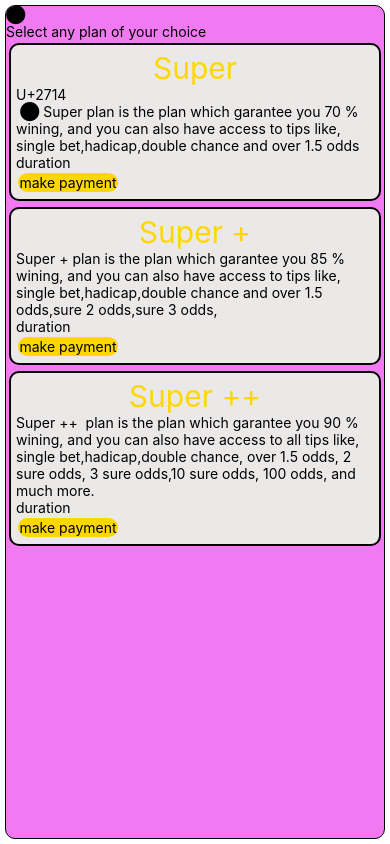
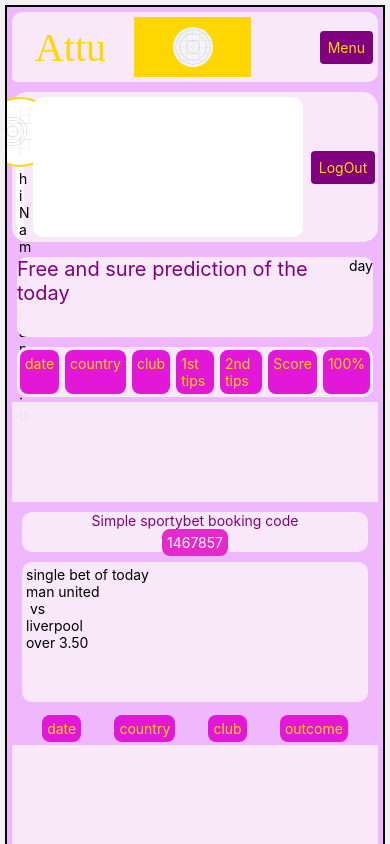
Before and after one commit to Attu100/Attu, a React Native app: screen / in a window 390 px wide. Shown: the top 844 px of the page. Built offline with nearby package versions, Linux system fonts and the light colour scheme.

Commit message:
save all the changes

```diff
--- a/App.js
+++ b/App.js
@@ -7,11 +7,15 @@ import { Profile } from './Framework/Screens/Profile';
 import { EditeProfile } from './Framework/Screens/EditeProfile';
 import { Leagues } from './Framework/Screens/Leagues';
 import { OurPlans } from './Framework/Screens/OurPlans';
+import { RefundPoliy } from './Framework/Screens/RefundPolicy';
+import { TipsStore } from './Framework/Screens/TipsSTore';
+import { NavigationContainer } from '@react-navigation/native';
+import {MyStack} from "./Framework/Navigation/StackNavigation"
 export default function App() {
   return (
-    <View style={styles.container}>
-      <OurPlans/>
-    </View>
+    <NavigationContainer style={styles.container}>
+      <MyStack/>
+    </NavigationContainer>
   );
 }
 
--- /dev/null
+++ b/Framework/Navigation/StackNavigation.js
@@ -0,0 +1,26 @@
+import { createStackNavigator } from '@react-navigation/stack';
+import { SignUpScreen } from '../Screens/SignUp';
+import { Home } from '../Screens/Home';
+import { EditeProfile } from '../Screens/EditeProfile';
+import { Profile } from '../Screens/Profile';
+import { TipsStore } from '../Screens/TipsSTore';
+import { Login } from '../Screens/Login';
+import { Leagues } from '../Screens/Leagues';
+import { RefundPoliy } from '../Screens/RefundPolicy';
+
+const Stack = createStackNavigator();
+
+export function MyStack() {
+  return (
+    <Stack.Navigator initialRouteName='Home'>
+      <Stack.Screen name="Home" component={Home} options={{headerShown:false}} />
+      <Stack.Screen name="SignUp" component={SignUpScreen} />
+      <Stack.Screen name="EditeProfile" component={EditeProfile} />
+      <Stack.Screen name="Profile" component={Profile} />
+      <Stack.Screen name="Tips store" component={TipsStore} />
+      <Stack.Screen name="Login" component={Login} />
+      <Stack.Screen name="Leagues" component={Leagues} />
+      <Stack.Screen name="Refund policy" component={RefundPoliy} />
+    </Stack.Navigator>
+  );
+}
--- a/Framework/Screens/EditeProfile.js
+++ b/Framework/Screens/EditeProfile.js
@@ -1,10 +1,21 @@
+import { useState } from "react"
 import { Image, ScrollView, StatusBar, StyleSheet, Text, TextInput, TouchableOpacity, View } from "react-native"
-export function EditeProfile (){
+export function EditeProfile ({navigation}){
+
+    const timeOut = ()=>{
+        setTimeout(()=>{
+            navigation.goBack()
+        },1000)
+        }
+        const [profileImage,setProfileImage]=useState()
+       setTimeout(()=>{
+       setProfileImage( require("../../assets/Screenshot_20230912-222618.jpg"))
+       },3000)
     return (
         <ScrollView style={styles.container}>
             <View style={{justifyContent:"center",alignItems:'center'}}>
                 <View style={styles.profileImage}>
-                    <Image defaultSource={require("../../assets/user.png")} style={{width:99,borderWidth:2,height:99,borderRadius:50}}/>
+                    <Image source={profileImage} defaultSource={require("../../assets/user.png")} style={{width:99,borderWidth:2,height:99,borderRadius:50}}/>
                     <TouchableOpacity style={styles.profileImageButton} onPress={{}}>
                         <Text style={{textAlign:"center",color:"white"}}>+</Text>
                     </TouchableOpacity>
@@ -24,7 +35,7 @@ export function EditeProfile (){
                 </View>
 
                 <View>
-                    <TouchableOpacity style={styles.editeProfileButton} onPress={{}}>
+                    <TouchableOpacity style={styles.editeProfileButton} onPress={()=>timeOut()}>
                         <Text style={{textAlign:"center"}}>submit</Text>
                     </TouchableOpacity>
                 </View>
--- a/Framework/Screens/Home.js
+++ b/Framework/Screens/Home.js
@@ -1,8 +1,4 @@
 import { FlatList, Image, ScrollView, StatusBar, StyleSheet, Text, TouchableOpacity, View } from "react-native";
-import { SignUpScreen } from "./SignUp";
-
-
-
 const Array =[{
     date:"1/08/2024",
     country:"NGR",
@@ -12,7 +8,7 @@ const Array =[{
     score:"2:1",
     sureGame:"H"
 }]
-export function Home(){
+export function Home({navigation}){
     return (
         <ScrollView style={styles.container}>
             <View style={styles.header}>
@@ -21,7 +17,7 @@ export function Home(){
                     <Image source={require("../../assets/icon.png")} style={{width:40,height:40,borderRadius:20,}}/>
                 </View>
                 <View style={styles.menuButton}>
-                    <TouchableOpacity style={{backgroundColor:"purple",padding:8,borderRadius:4}}><Text style={{color:"gold"}}>Menu</Text></TouchableOpacity>
+                    <TouchableOpacity onPress={()=>navigation.navigate("Profile")} style={{backgroundColor:"purple",padding:8,borderRadius:4}}><Text style={{color:"gold"}}>Menu</Text></TouchableOpacity>
                 </View>
             </View>
             <View style={styles.intro}>
@@ -48,7 +44,7 @@ export function Home(){
 
                 </View>
                 <View style={styles.logOutField}>
-                    <TouchableOpacity style={{backgroundColor:"purple",padding:8,borderRadius:4}}>
+                    <TouchableOpacity onPress={()=>navigation.navigate("Login")} style={{backgroundColor:"purple",padding:8,borderRadius:4}}>
                         <Text style={{color:"gold"}}>LogOut</Text>
                     </TouchableOpacity>
                 </View>
--- a/Framework/Screens/OurPlans.js
+++ b/Framework/Screens/OurPlans.js
@@ -1,43 +1,88 @@
-import { ScrollView, StatusBar, StyleSheet, Text, View } from "react-native";
+import { Modal, Pressable, ScrollView, StatusBar, StyleSheet, Text, TouchableOpacity, View } from "react-native";
 import { Button } from "../Components/Button";
-import {decode} from "html-entities";
- const mark = decode('U+2714');
+import { useState } from "react";
 
 export function OurPlans(){
+    const [modalVisibile,setModalVisible]=useState(false)
+    const closemodal = ()=>{
+        setModalVisible(!modalVisibile)
+    }
     return (
         <ScrollView style={styles. container}>
-        <Text>{'\u2B24'}</Text>
-    {console.log(decode("U+2714"))}
-            <Text>Select any plan of your choice</Text>
+            <Text style={{alignSelf:"center",color:"white",fontWeight:"bold",fontSize:20}}>Subscribe for your future wining</Text>
             <View style={styles.planCotainer}>
                 <Text style={styles.planHeader}>Super</Text>
-        <View><Text></Text></View>
-        <Text>{mark}</Text>
-        <Text> {'\u2B24'} Super plan is the plan which garantee you 70 % wining,
-             and you can also have access to tips like,
-            single bet,hadicap,double chance and over 1.5 odds</Text>
-            <Text>duration</Text>
-            {Button("make payment")}
+                <Text style={styles.planDiscription}> Super plan is the plan which give you:</Text>
+                <Text>{'\u2B24'} 70 % wining. </Text>
+                <Text>{'\u2B24'} Access to single bet.</Text>
+                <Text>{'\u2B24'} Access to handicap.</Text>
+                <Text>{'\u2B24'} Access to double chance.</Text>
+                <Text>{'\u2B24'} Access to over 1.5 odds.</Text>
+                <View style={styles.durationAmountsContainer}>
+                    <Text style={styles.duration}>Duration</Text>
+                    <Text style={styles.amounts}>$ 1</Text>
+                </View>
+                <View style={{alignSelf:"center",marginTop:20}}>
+                    <TouchableOpacity onPress={()=>setModalVisible(true)} style={{backgroundColor:"gold",padding:5,borderRadius:10}}><Text>pay now</Text></TouchableOpacity>
+                </View>
             </View>
         <View style={styles.planCotainer}>
             <Text style={styles.planHeader}>Super +</Text>
-        <View><Text></Text></View>
-        <Text>Super + plan is the plan which garantee you 85 % wining,
-             and you can also have access to tips like,
-            single bet,hadicap,double chance and over 1.5 odds,sure 2 odds,sure 3 odds,
-            </Text>
-            <Text>duration</Text>
-            {Button("make payment")}
+            <Text style={styles.planDiscription}> Super plan is the plan which give you:</Text>
+                <Text>{'\u2B24'} 85 % wining. </Text>
+                <Text>{'\u2B24'} Access to single bet.</Text>
+                <Text>{'\u2B24'} Access to handicap.</Text>
+                <Text>{'\u2B24'} Access to double chance.</Text>
+                <Text>{'\u2B24'} Access to over 1.5 odds.</Text>
+                <Text>{'\u2B24'} sure 2 odds.</Text>
+                <Text>{'\u2B24'} sure 3 odds.</Text>
+            <View style={styles.durationAmountsContainer}>
+                <Text style={styles.duration}>Duration</Text>
+                <Text style={styles.amounts}>$ 2</Text>
+            </View>
+            <View style={{alignSelf:"center",marginTop:20}}>
+                <TouchableOpacity onPress={()=>setModalVisible(true)} style={{backgroundColor:"gold",padding:5,borderRadius:10}}><Text>pay now</Text></TouchableOpacity>
+            </View>
         </View>
         <View style={styles.planCotainer}>
             <Text style={styles.planHeader}>Super ++</Text>
-        <View><Text></Text></View>
-        <Text>Super ++  plan is the plan which garantee you 90 % wining,
-             and you can also have access to all tips like,
-            single bet,hadicap,double chance, over 1.5 odds, 2 sure odds, 3 sure odds,10 sure odds, 100 odds, and much more.</Text>
-            <Text>duration</Text>
-            {Button("make payment")}
+            <Text style={styles.planDiscription}> Super plan is the plan which give you:</Text>
+            <Text>{'\u2B24'} 85 % wining. </Text>
+            <Text>{'\u2B24'} Access to single bet.</Text>
+            <Text>{'\u2B24'} Access to handicap.</Text>
+            <Text>{'\u2B24'} Access to double chance.</Text>
+            <Text>{'\u2B24'} Access to over 1.5 odds.</Text>
+            <Text>{'\u2B24'} sure 2 odds.</Text>
+            <Text>{'\u2B24'} sure 3 odds.</Text>
+            <Text>{'\u2B24'} 10 sure odds.</Text>
+            <Text>{'\u2B24'} 100 odds, and much more.</Text>
+            <View style={styles.durationAmountsContainer}>
+                <Text style={styles.duration}>Duration</Text>
+                <Text style={styles.amounts}>$ 3</Text>
             </View>
+            <View style={{alignSelf:"center",marginTop:20}}>
+                <TouchableOpacity onPress={()=>setModalVisible(true)} style={{backgroundColor:"gold",padding:5,borderRadius:10}}><Text>pay now</Text></TouchableOpacity>
+            </View>
+        </View>
+        <Modal
+            visible={modalVisibile}
+            animationType="slide"
+            transparent={true}
+            style={{flex:1,padding:5}}
+        >
+            <Pressable  style={{flex:1,}}>
+            </Pressable>
+            <View transparent={true} style={{flex:1,justifyContent:"center",flex:1}}>
+
+                <View style={{position:"relative",backgroundColor:"purple", height:"50%",flex:1,pading:5,alignItems:"center",borderRadius:20,margin:5}}>
+                    <TouchableOpacity style={{position:"absolute",top:3,right:10,width:30,height:30, justifyContent:"center",alignItems:"center"}} onPress={closemodal}><Text style={{borderRadius:20,width:30,height:30,fontSize:20,textAlign:"center",backgroundColor:"#414141",color:"white"}}>x</Text></TouchableOpacity>
+                    <Text style={{margin:5}}>payment method</Text>
+                    <Text>This payment method is fast and secure</Text>
+                    {Button("Paystack")}
+                </View>
+            </View>
+            <Pressable style={{flex:1}}></Pressable>
+        </Modal>
     </ScrollView>
 
     )
@@ -45,14 +90,14 @@ return (
 
 const styles = StyleSheet.create({
     container:{
+        flex:1,
         marginTop:StatusBar.currentHeight,
-        backgroundColor:"#f179f1",
+        backgroundColor:"#f7c9f7",
         borderWidth:1,
         borderRadius:10,
         margin:5
     },
     planCotainer:{
-        borderWidth:2,
         borderRadius:10,
         margin:3,
         padding:5,
@@ -61,6 +106,29 @@ const styles = StyleSheet.create({
     planHeader:{
         alignSelf:"center",
         fontSize:30,
-        color:"gold"
+        fontWeight:"bold",
+        color:"#ff00d4"
+    },
+    planDiscription:{
+        fontSize:20,
+        color:"#ff00d4",
+        fontStyle:"italic",
+        borderRadius:10,
+    },
+    duration:{
+        fontWeight:"500",
+        color:"#ff00d4"
+    },
+    amounts:{
+        color:"red",
+        fontStyle:"italic",
+        fontWeight:"bold",
+        textAlign:"center",
+        width:100,
+        padding:5,margin:5
+    },
+    durationAmountsContainer:{
+        width:300,
+        alignItems:"center"
     }
 })
--- a/Framework/Screens/Profile.js
+++ b/Framework/Screens/Profile.js
@@ -1,12 +1,12 @@
 import { Image, ScrollView, StatusBar, StyleSheet, Text, TextInput, TouchableOpacity, View } from "react-native"
-export function Profile (){
+export function Profile ({navigation}){
     return (
         <ScrollView style={styles.container}>
             <View style={{justifyContent:"center",alignItems:'center'}}>
                 <View style={styles.profileImage}>
                     <Image defaultSource={require("../../assets/user.png")} style={{width:99,borderWidth:2,height:99,borderRadius:50}}/>
                         <View>
-                            <TouchableOpacity style={styles.editeProfileButton}>
+                            <TouchableOpacity onPress={()=>navigation.navigate("EditeProfile")} style={styles.editeProfileButton}>
                                 <Text style={{textAlign:"center"}}>edite profile</Text>
                             </TouchableOpacity>
                         </View>
--- a/Framework/Screens/TipsSTore.js
+++ b/Framework/Screens/TipsSTore.js
@@ -1,26 +1,70 @@
-import { StyleSheet, View } from "react-native";
-import { Button } from "../Components/Button";
+import { StyleSheet, Text, TouchableOpacity, View } from "react-native";
 export function TipsStore (){
     return (
+        <View style={{flex:1,position:"relative",backgroundColor:"purple", justifyContent:"center",alignItems:"center"}}>
+            <TouchableOpacity style={{position:"absolute",top:-3,right:-3,width:30,height:30, justifyContent:"center",alignItems:"center"}}><Text style={{width:30,height:30,fontSize:20,textAlign:"center",color:"white"}}>x</Text></TouchableOpacity>
+            <Text style={{fontSize:30, color:"#ff00d4"}}>Tips store</Text>
         <View style ={styles.tips}>
-            {Button("over/under")}
-            { Button("H/F")}
-            { Button("expert Acca")}
-            {Button("handicap")}
-            { Button("sure 3 odd")}
-            { Button("sure 2 odd")}
-            {Button("correct score")}
-            {Button("10 min draw")}
-            { Button("both to score")}
+
+                <TouchableOpacity style={{backgroundColor:"gold",padding:5,borderRadius:10,width:100,height:30}}>
+                    <Text style={{color:"white",alignSelf:"center",textAlign:"center"}} numberOfLines={1}>over/under</Text>
+                </TouchableOpacity>
+
+
+                <TouchableOpacity style={{backgroundColor:"gold",padding:5,borderRadius:10,width:100,height:30}}>
+                    <Text style={{color:"white",alignSelf:"center",textAlign:"center"}} numberOfLines={1}>H/F</Text>
+                </TouchableOpacity>
+
+
+
+                <TouchableOpacity style={{backgroundColor:"gold",padding:5,borderRadius:10,width:100,height:30}}>
+                    <Text style={{color:"white",alignSelf:"center",textAlign:"center"}} numberOfLines={1}>expert Acca</Text>
+                </TouchableOpacity>
+
+
+
+                <TouchableOpacity style={{backgroundColor:"gold",padding:5,borderRadius:10,width:100,height:30}}>
+                    <Text style={{color:"white",alignSelf:"center",textAlign:"center"}} numberOfLines={1}>handicap</Text>
+                </TouchableOpacity>
+
+
+
+                <TouchableOpacity style={{backgroundColor:"gold",padding:5,borderRadius:10,width:100,height:30}}>
+                    <Text style={{color:"white",alignSelf:"center",textAlign:"center"}} numberOfLines={1}>sure 3 odd</Text>
+                </TouchableOpacity>
+
+
+
+                <TouchableOpacity style={{backgroundColor:"gold",padding:5,borderRadius:10,width:100,height:30}}>
+                    <Text style={{color:"white",alignSelf:"center",textAlign:"center"}} numberOfLines={1}>sure 2 odd</Text>
+                </TouchableOpacity>
+
+
+
+                <TouchableOpacity style={{backgroundColor:"gold",padding:5,borderRadius:10,width:100,height:30}}>
+                    <Text style={{color:"white",alignSelf:"center",textAlign:"center"}} numberOfLines={1}>correct score</Text>
+                </TouchableOpacity>
+
+                <TouchableOpacity style={{backgroundColor:"gold",padding:5,borderRadius:10,width:100,height:30}}>
+                    <Text style={{color:"white",alignSelf:"center",textAlign:"center"}} numberOfLines={1}>10 min draw</Text>
+                </TouchableOpacity>
+
+                <TouchableOpacity style={{backgroundColor:"gold",padding:5,borderRadius:10,width:100,height:30}}>
+                    <Text style={{color:"white",alignSelf:"center",textAlign:"center"}} numberOfLines={1}>both to score</Text>
+                </TouchableOpacity>
+        </View>
         </View>
     )
 }
 
 const styles =StyleSheet.create({
     tips:{
-        flex:1,
-        borderWidth:3,
+        height:"50%",
         borderRadius:10,
-        backgroundColor:"#f8f6f6"
+        backgroundColor:"#f8f6f6",
+        justifyContent:"space-between",
+        padding:5,
+        flexDirection:"row",
+        flexWrap:"wrap"
     }
 })
```
Also changed, not shown: Framework/Screens/Login.js (+3 -4 lines), Framework/Screens/PaymentMethod.js (deleted, +0 -12 lines), Framework/Screens/RefundPolicy.js (+11 -5 lines), package.json (+9 -1 lines), 1 other file (tests, documents, lock files or other folders). Lines whose indentation alone changed are shown as unchanged.
